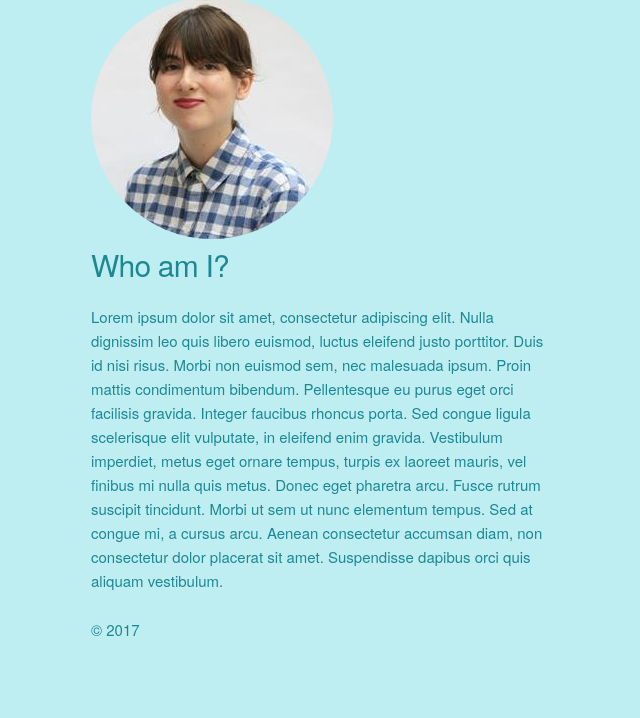
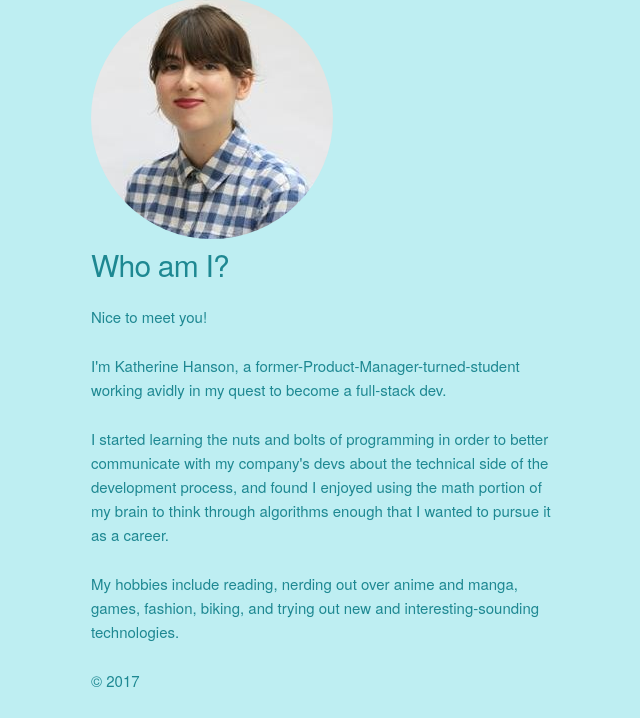
Before and after one commit to KatherineHanson/portfolio, a website: page public/index.html in a window 1280 px wide. Shown: the part 466-1184 px from the top of the page, without its empty margins (69-709 px from the left). Before the commit the page ends 1133 px from the top, so only its background shows below. Drawn offline with nearby package versions, Linux system fonts and the light colour scheme.

Commit message:
replaced About section lorem ipsum with real text

```diff
--- a/public/index.html
+++ b/public/index.html
@@ -122,10 +122,10 @@
           <div class="about-text">
             <h4>Who am I?</h4>
             <!-- Add Real information Katherine! I know you can write! -->
-            <p>Lorem ipsum dolor sit amet, consectetur adipiscing elit. Nulla dignissim leo quis libero euismod, luctus eleifend justo porttitor. Duis id nisi risus. Morbi non euismod sem, nec malesuada ipsum. Proin mattis condimentum bibendum. Pellentesque
-              eu purus eget orci facilisis gravida. Integer faucibus rhoncus porta. Sed congue ligula scelerisque elit vulputate, in eleifend enim gravida. Vestibulum imperdiet, metus eget ornare tempus, turpis ex laoreet mauris, vel finibus mi nulla
-              quis metus. Donec eget pharetra arcu. Fusce rutrum suscipit tincidunt. Morbi ut sem ut nunc elementum tempus. Sed at congue mi, a cursus arcu. Aenean consectetur accumsan diam, non consectetur dolor placerat sit amet. Suspendisse dapibus
-              orci quis aliquam vestibulum.</p>
+            <p>Nice to meet you!</p>
+            <p>I'm Katherine Hanson, a former-Product-Manager-turned-student working avidly in my quest to become a full-stack dev.</p>
+            <p>I started learning the nuts and bolts of programming in order to better communicate with my company's devs about the technical side of the development process, and found I enjoyed using the math portion of my brain to think through algorithms enough that I wanted to pursue it as a career.</p>
+            <p>My hobbies include reading, nerding out over anime and manga, games, fashion, biking, and trying out new and interesting-sounding technologies.</p>
           </div>
           <!-- ::after -->
         </div>
```
